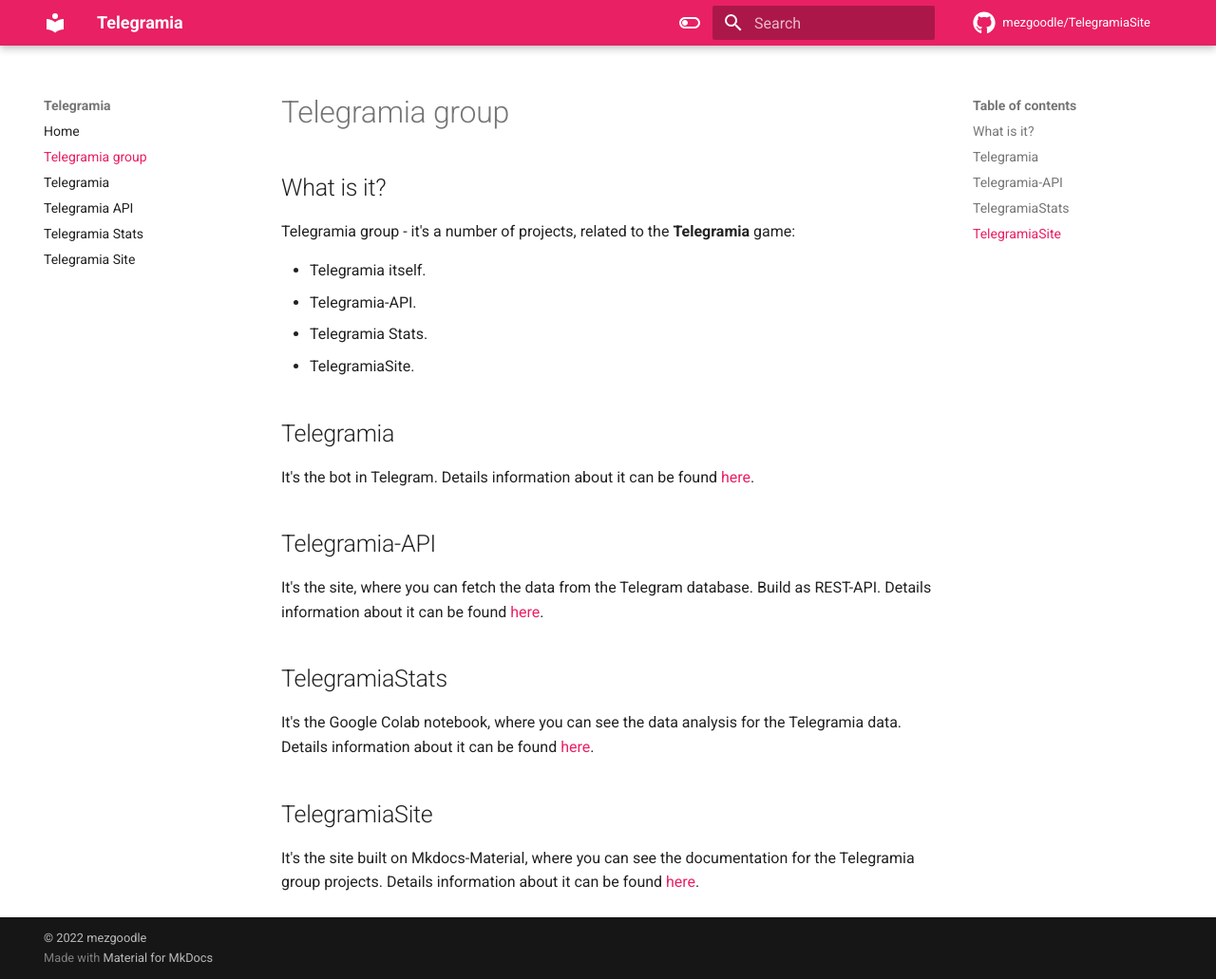
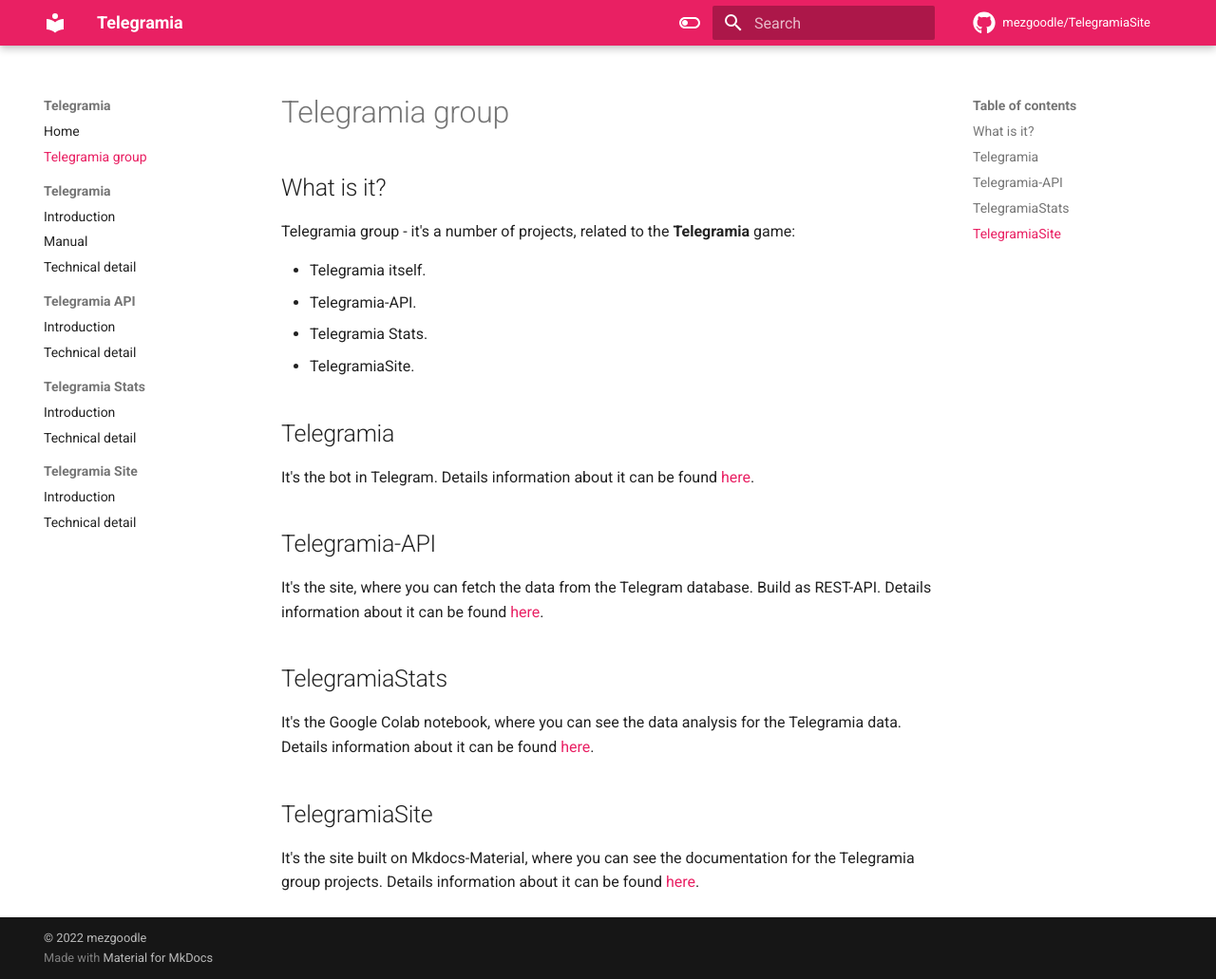
Before and after one commit to mezgoodle/TelegramiaSite, an MkDocs documentation site: the page built from docs/group.md, in a window 1280 px wide and 1031 px high. Shown: the whole window at 95% size. Built offline with MkDocs 1.6.1 and Material for MkDocs 9.7.7, drawn with Linux system fonts in a browser that asks for light colours; comment, search, counter and statistics services are not loaded.

Commit message:
Some updates

```diff
--- a/docs/group.md
+++ b/docs/group.md
@@ -9,16 +9,16 @@
 
 ## Telegramia
 
-It's the bot in Telegram. Details information about it can be found [here](telegramia.md).
+It's the bot in Telegram. Details information about it can be found [here](telegramia/index.md).
 
 ## Telegramia-API
 
-It's the site, where you can fetch the data from the Telegram database. Build as REST-API. Details information about it can be found [here](api.md).
+It's the site, where you can fetch the data from the Telegram database. Build as REST-API. Details information about it can be found [here](api/index.md).
 
 ## TelegramiaStats
 
-It's the Google Colab notebook, where you can see the data analysis for the Telegramia data. Details information about it can be found [here](stats.md).
+It's the Google Colab notebook, where you can see the data analysis for the Telegramia data. Details information about it can be found [here](stats/index.md).
 
 ## TelegramiaSite
 
-It's the site built on Mkdocs-Material, where you can see the documentation for the Telegramia group projects. Details information about it can be found [here](site.md).
+It's the site built on Mkdocs-Material, where you can see the documentation for the Telegramia group projects. Details information about it can be found [here](site/index.md).
--- a/mkdocs.yml
+++ b/mkdocs.yml
@@ -6,10 +6,19 @@
 nav:
   - Home: index.md
   - Telegramia group: group.md
-  - Telegramia: telegramia.md
-  - Telegramia API: api.md
-  - Telegramia Stats: stats.md
-  - Telegramia Site: site.md
+  - Telegramia:
+      - Introduction: telegramia/index.md
+      - Manual: telegramia/manual.md
+      - Technical detail: telegramia/technical.md
+  - Telegramia API:
+      - Introduction: api/index.md
+      - Technical detail: api/technical.md
+  - Telegramia Stats:
+      - Introduction: stats/index.md
+      - Technical detail: stats/technical.md
+  - Telegramia Site:
+      - Introduction: site/index.md
+      - Technical detail: site/technical.md
 theme:
   name: material
   locale: en
```
Also changed, not shown: docs/api/index.md (added), docs/site/index.md (added), docs/stats/index.md (added), docs/telegramia/index.md (renamed from docs/telegramia.md), docs/telegramia/manual.md (added).
